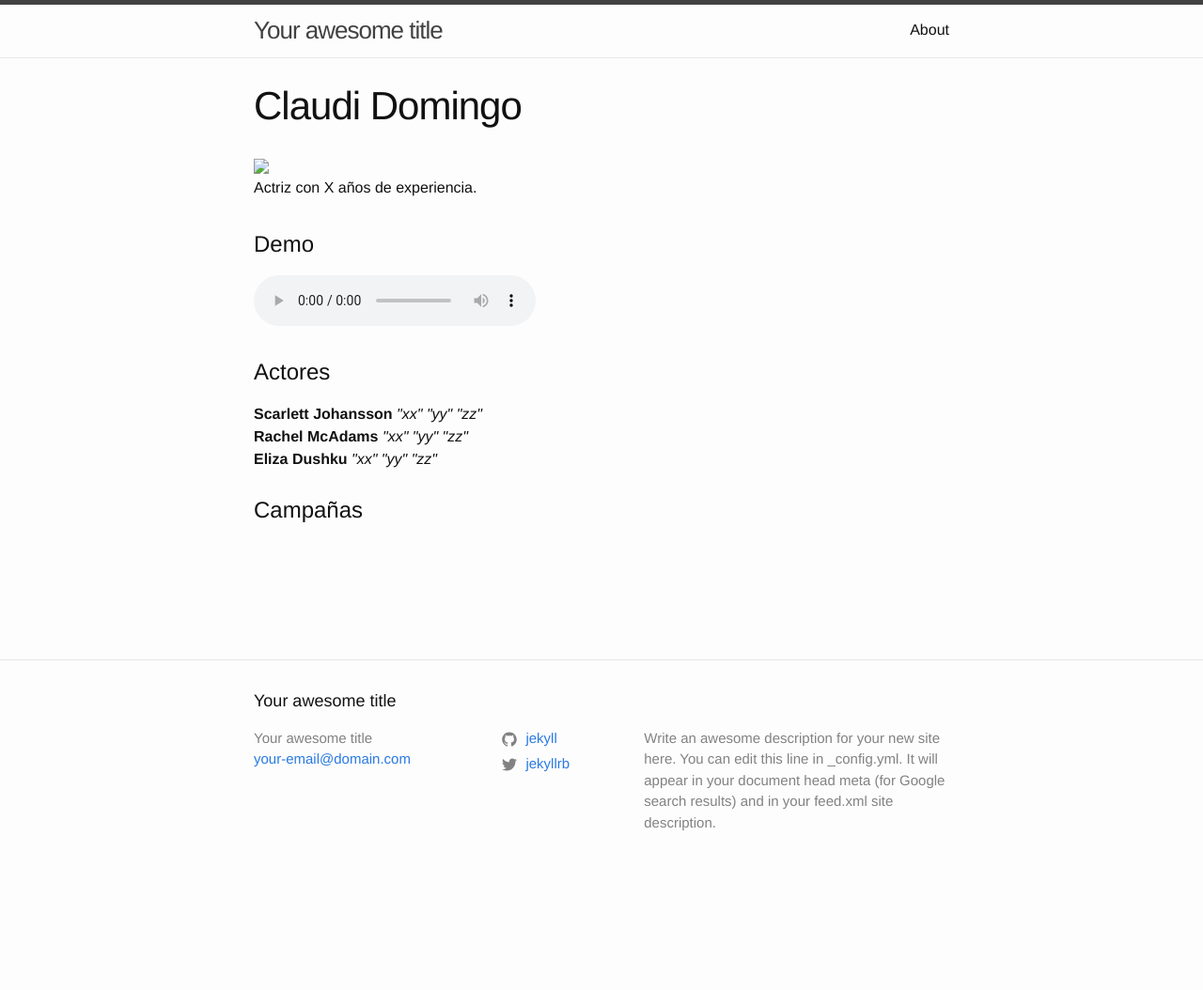
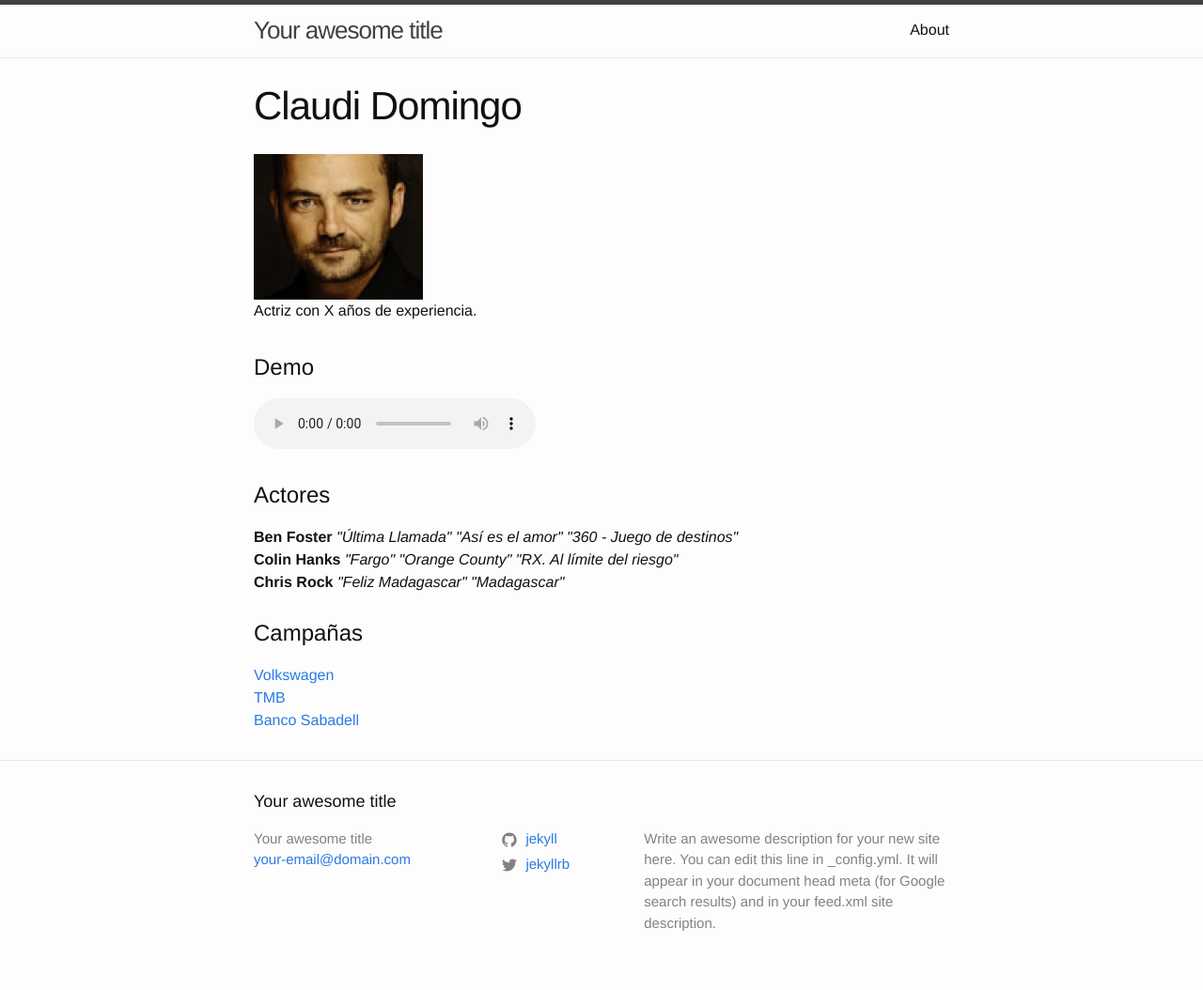
Before and after one commit to mutsuda/voices, a Jekyll site: the page built from _voices/claudi_domingo.md, in a window 1280 px wide. Shown: the whole page at 94% size. Built offline with Jekyll 4.4.1, drawn with Linux system fonts in a browser that asks for light colours; before the commit the page ends 947 px from its top, so only the background shows below that.

Commit message:
updated claudi

```diff
--- a/_voices/claudi_domingo.md
+++ b/_voices/claudi_domingo.md
@@ -8,28 +8,27 @@ twitter: "xx"
 gender: "male"
 voice-type: "medium"
 actors:
-  - name: "Scarlett Johansson"
-  - movies:
-    - title: "xx"
-    - title: "yy"
-    - title: "zz"
-  - name: "Rachel McAdams"
-  - movies:
-    - title: "xx"
-    - title: "yy"
-    - title: "zz"
-  - name: "Eliza Dushku"
-  - movies:
-    - title: "xx"
-    - title: "yy"
-    - title: "zz"
+  - name: "Ben Foster"
+    movies:
+      - title: "Última Llamada"
+      - title: "Así es el amor"
+      - title: "360 - Juego de destinos"
+  - name: "Colin Hanks"
+    movies:
+      - title: "Fargo"
+      - title: "Orange County"
+      - title: "RX. Al límite del riesgo"
+  - name: "Chris Rock"
+    movies:
+      - title: "Feliz Madagascar"
+      - title: "Madagascar"
 brands:
-  - brand: "L'Óreal"
-  - demos:
-    - demo: "http://youtube.com/"
-  - brand: "Mazda"
-  - demos:
-    - demo: "http://youtube.com/"
+  - name: "Volkswagen"
+    demo: "http://youtube.com/"
+  - name: "TMB"
+    demo: "http://youtube.com/"
+  - name: "Banco Sabadell"
+    demo: "http://youtube.com/"
 languages: "es,cat"
 permalink: /claudi_domingo/
 ---
```
Also changed, not shown: assets/images/voices/claudi_domingo.jpg (added), 4 other files.
